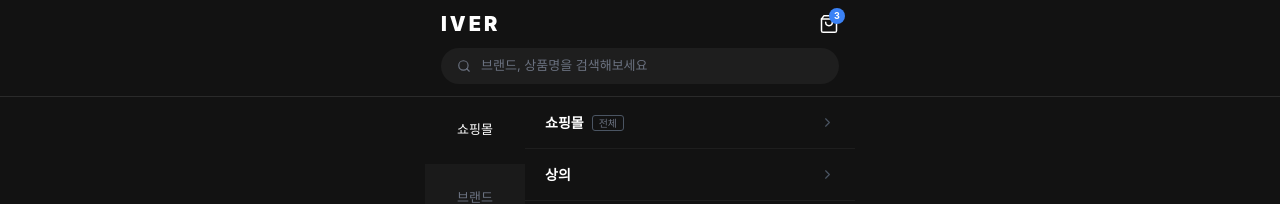
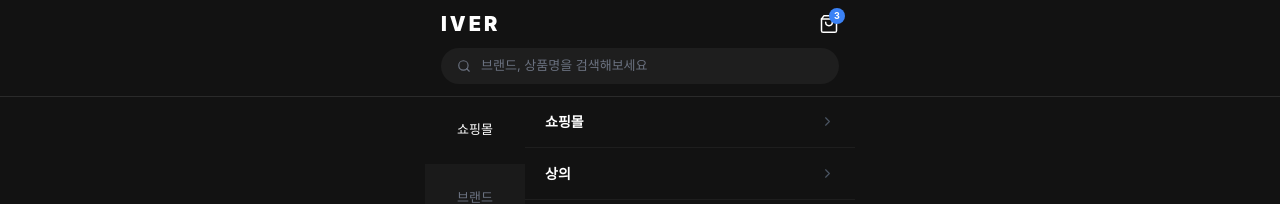
Before and after one commit to SGKwon95/IVER, a Next.js app: page /categories in a window 1280 px wide. Shown: the top 204 px of the page. Built offline with nearby package versions, Linux system fonts and the light colour scheme; a web font is replaced by a local one.

Commit message:
카테고리 화면 수정

```diff
--- a/app/categories/page.tsx
+++ b/app/categories/page.tsx
@@ -1,22 +1,60 @@
 'use client';
 
-import { useState } from 'react';
+import { useState, useRef, useEffect, useCallback } from 'react';
 import { ChevronRight } from 'lucide-react';
 import Header from '@/components/Header';
 import BottomNav from '@/components/BottomNav';
 import { categoryMenus } from '@/lib/mockData';
 
 export default function CategoriesPage() {
-  const [activeId, setActiveId] = useState('mall');
+  const [activeId, setActiveId] = useState(categoryMenus[0].id);
+  const sectionRefs = useRef<Record<string, HTMLDivElement | null>>({});
+  const scrollContainerRef = useRef<HTMLDivElement>(null);
+  const isClickScrolling = useRef(false);
 
-  const activeCategory = categoryMenus.find((c) => c.id === activeId)!;
+  const updateActiveFromScroll = useCallback(() => {
+    if (isClickScrolling.current) return;
+    const container = scrollContainerRef.current;
+    if (!container) return;
+
+    const threshold = container.getBoundingClientRect().top + 60;
+    let currentId = categoryMenus[0].id;
+
+    for (const cat of categoryMenus) {
+      const el = sectionRefs.current[cat.id];
+      if (el && el.getBoundingClientRect().top <= threshold) {
+        currentId = cat.id;
+      }
+    }
+    setActiveId(currentId);
+  }, []);
+
+  useEffect(() => {
+    const container = scrollContainerRef.current;
+    if (!container) return;
+    container.addEventListener('scroll', updateActiveFromScroll, { passive: true });
+    return () => container.removeEventListener('scroll', updateActiveFromScroll);
+  }, [updateActiveFromScroll]);
+
+  const handleCategoryClick = (id: string) => {
+    setActiveId(id);
+    const el = sectionRefs.current[id];
+    const container = scrollContainerRef.current;
+    if (!el || !container) return;
+
+    isClickScrolling.current = true;
+    container.scrollTo({ top: el.offsetTop, behavior: 'smooth' });
+
+    setTimeout(() => {
+      isClickScrolling.current = false;
+    }, 900);
+  };
 
   return (
     <div className="bg-[#121212]">
       <Header />
       <BottomNav />
 
-      {/* 헤더(96px)와 하단 네비(58px) 사이를 꽉 채우는 2열 레이아웃 */}
       <div
         className="max-w-[430px] mx-auto flex overflow-hidden"
         style={{ marginTop: '96px', height: 'calc(100dvh - 96px - 58px)' }}
@@ -28,7 +66,7 @@ export default function CategoriesPage() {
             return (
               <button
                 key={cat.id}
-                onClick={() => setActiveId(cat.id)}
+                onClick={() => handleCategoryClick(cat.id)}
                 className={`w-full py-6 text-[13px] font-medium transition-colors ${
                   isActive
                     ? 'bg-[#121212] text-white font-bold'
@@ -41,25 +79,31 @@ export default function CategoriesPage() {
           })}
         </aside>
 
-        {/* 우측 소분류 리스트 */}
-        <div className="flex-1 overflow-y-auto scrollbar-hide bg-[#121212]">
-          {activeCategory.subCategories.map((sub, index) => (
+        {/* 우측: 전체 카테고리 연속 스크롤 */}
+        <div
+          ref={scrollContainerRef}
+          className="flex-1 overflow-y-auto scrollbar-hide bg-[#121212]"
+        >
+          {categoryMenus.map((cat) => (
+            <div
+              key={cat.id}
+              data-category-id={cat.id}
+              ref={(el) => { sectionRefs.current[cat.id] = el; }}
+            >
+
+              {/* 소분류 리스트 */}
+              {cat.subCategories.map((sub) => (
                 <button
-              key={sub.id}
-              className={`w-full flex items-center justify-between px-5 py-[15px] border-b border-[#1E1E1E] ${
-                index === 0 ? 'border-t border-t-[#1E1E1E]' : ''
-              }`}
+                  key={`${cat.id}-${sub.id}`}
+                  className="w-full flex items-center justify-between px-5 py-[15px] border-b border-[#1E1E1E]"
                 >
                   <div className="flex items-center gap-2">
                     <span className="text-[14px] font-semibold text-white">{sub.name}</span>
-                {sub.isAll && (
-                  <span className="text-[10px] text-gray-500 border border-gray-600 rounded-[3px] px-1.5 py-[2px] leading-none">
-                    전체
-                  </span>
-                )}
                   </div>
                   <ChevronRight size={15} className="text-gray-600" strokeWidth={1.8} />
                 </button>
+              ))}
+            </div>
           ))}
         </div>
       </div>
```
Lines whose indentation alone changed are shown as unchanged.
